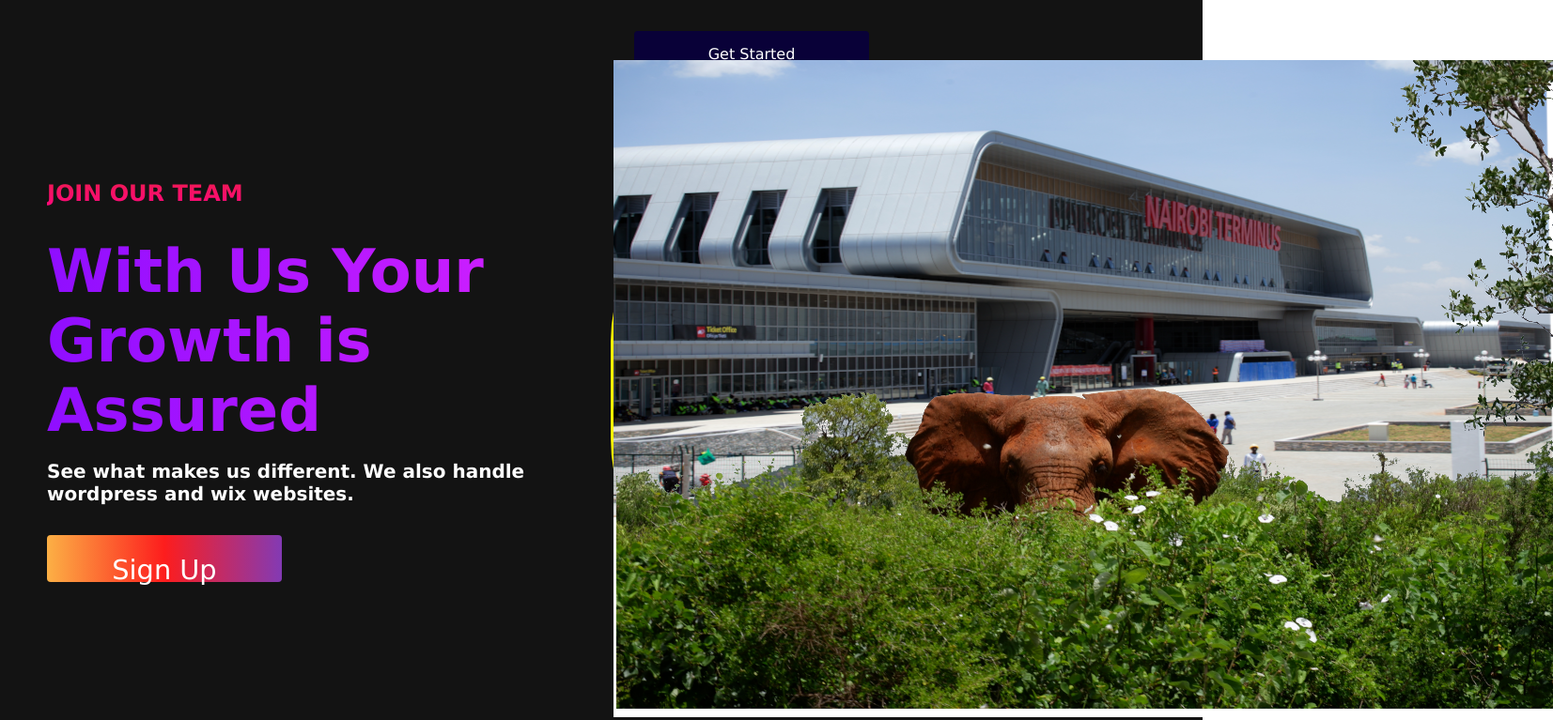
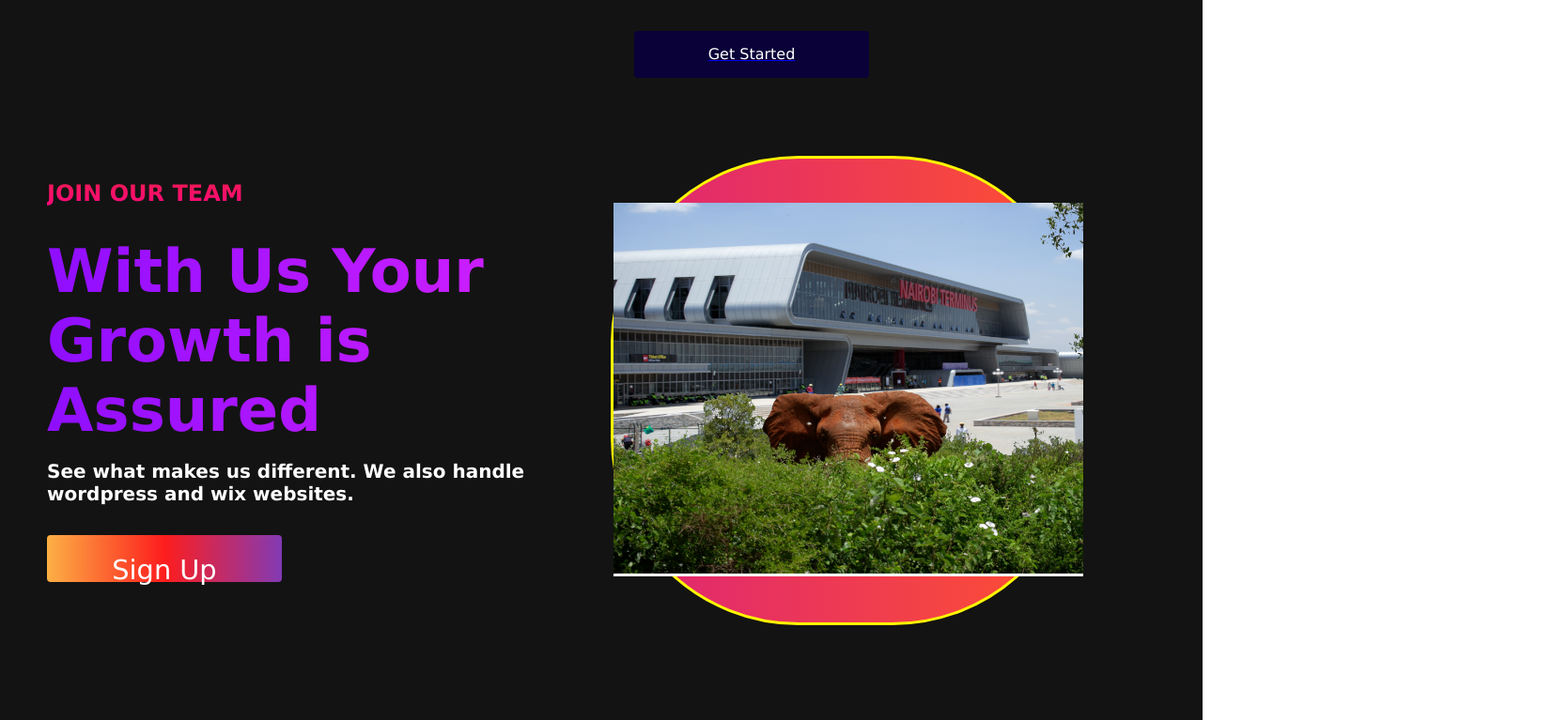
Before and after one commit to MAU002/MAU002.github.io, a plain HTML site: page index.html in a window 1280 px wide. Shown: the part 3702-4469 px from the top of the page at 94% size, 1653 px wide, since content can reach past the window. Drawn offline with Linux system fonts and the light colour scheme.

Commit message:
Update index.html
reduced image 12.png

```diff
--- a/index.html
+++ b/index.html
@@ -116,7 +116,7 @@
         </div>
         <div class="main_img--container">
           <div class="main_img--card" id="card-2">
-            <i class=""><img src="images/12.png" alt="Gadgets image"></i>
+            <i class=""><img src="12.png" alt="cad-image"></i>
           </div>
         </div>
       </div>
```
